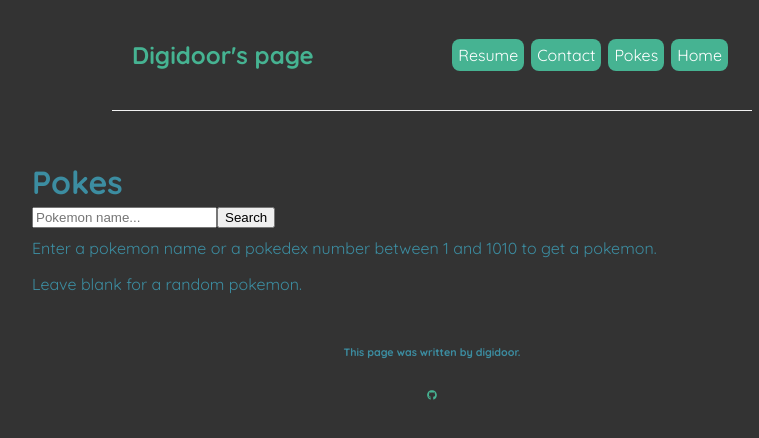
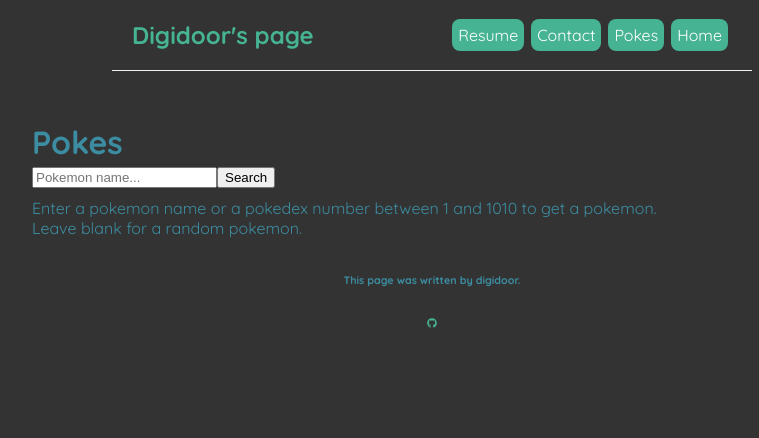
Before and after one commit to digidoor/react-portfolio, a React (Create React App) app: page /react-portfolio/pokes in a window 1280 px wide. Shown: the top 438 px of the page, without its empty margins (208-967 px from the left). Built offline with nearby package versions, Linux system fonts and the light colour scheme.

Commit message:
better formatting after * changed to body

```diff
--- a/src/index.css
+++ b/src/index.css
@@ -21,10 +21,26 @@
   margin: 0 auto;
   border-bottom: 1px solid #f2f2f2;
 }
+
+p {
+  margin: 0;
+}
+
+img {
+  margin-top: 8px;
+  margin-bottom: 8px;
+}
+
+.content .project {
+  margin: 0;
+}
+
 .navbar h1 {
+  margin: 0;
   color: var(--highlight-color);
 }
 .navbar .links {
+  margin: 0;
   margin-left: auto;
 }
 .content {
@@ -34,7 +50,9 @@
 }
 
 h1.content{ /* stupid (*) selector ruins this */
+  margin: 0;
   margin-bottom: 12px;
+  color: red;
 }
 
 .footer {
@@ -98,6 +116,7 @@
 
 div.project > h3 {
   margin-bottom: 8px;
+  margin-top: 0;
   color: cornsilk;
 }
 
```
